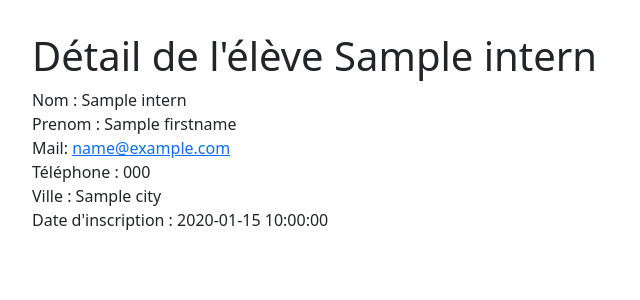
After one commit to Littlebirdwarrior/SymfonySession, a Symfony app: template templates/intern/show.html.twig in a window 1280 px wide. The commit adds this page. Shown: the top 300 px of the page, without its empty margins (0-640 px from the left). Run offline with Twig, Linux system fonts and the light colour scheme; the template is opened without the code that fills it: most values are stand-ins (such as "Sample title", 1, 10 or a date in 2020); some libraries are stand-ins or nearby versions.

Commit message:
show intern ok

```diff
--- a/templates/intern/index.html.twig
+++ b/templates/intern/index.html.twig
@@ -7,6 +7,6 @@
     <h1>Mes élèves</h1>
 
     {% for intern in interns %}
-        <a href="">{{ intern}}</a><br>
+        <a href="{{ path('show_intern', {'id': intern.id}) }}">{{ intern}}</a><br>
     {% endfor %}
 {% endblock %}
--- /dev/null
+++ b/templates/intern/show.html.twig
@@ -0,0 +1,16 @@
+{% extends 'base.html.twig' %}
+
+{% block title %} Show intern! {% endblock %}
+
+{% block body %}
+<h1>Détail de l'élève {{intern}}</h1>
+    <p>
+            Nom : {{intern.name}} <br>
+            Prenom : {{intern.firstname}} <br>
+            Mail: <a href="mailto:{{intern.mail}}">{{intern.mail}} </a> <br>
+            Téléphone : {{intern.phone}} <br>
+            Ville : {{intern.city}} <br>
+            Date d'inscription : {{intern.frenchSigningDate}} <br>
+    </p>
+
+{% endblock %}
```
Also changed, not shown: src/Controller/InternController.php (+8 -0 lines), src/Entity/Intern.php (+21 -4 lines).
